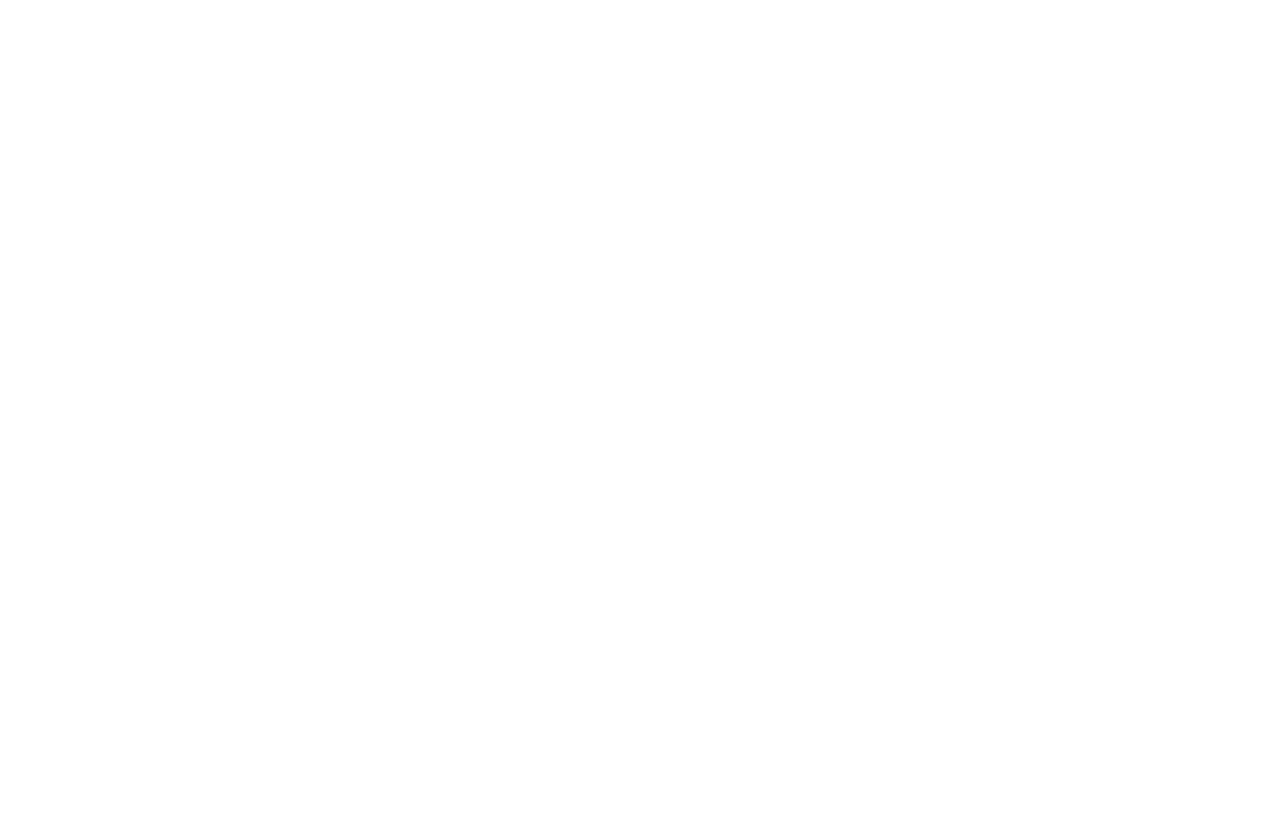
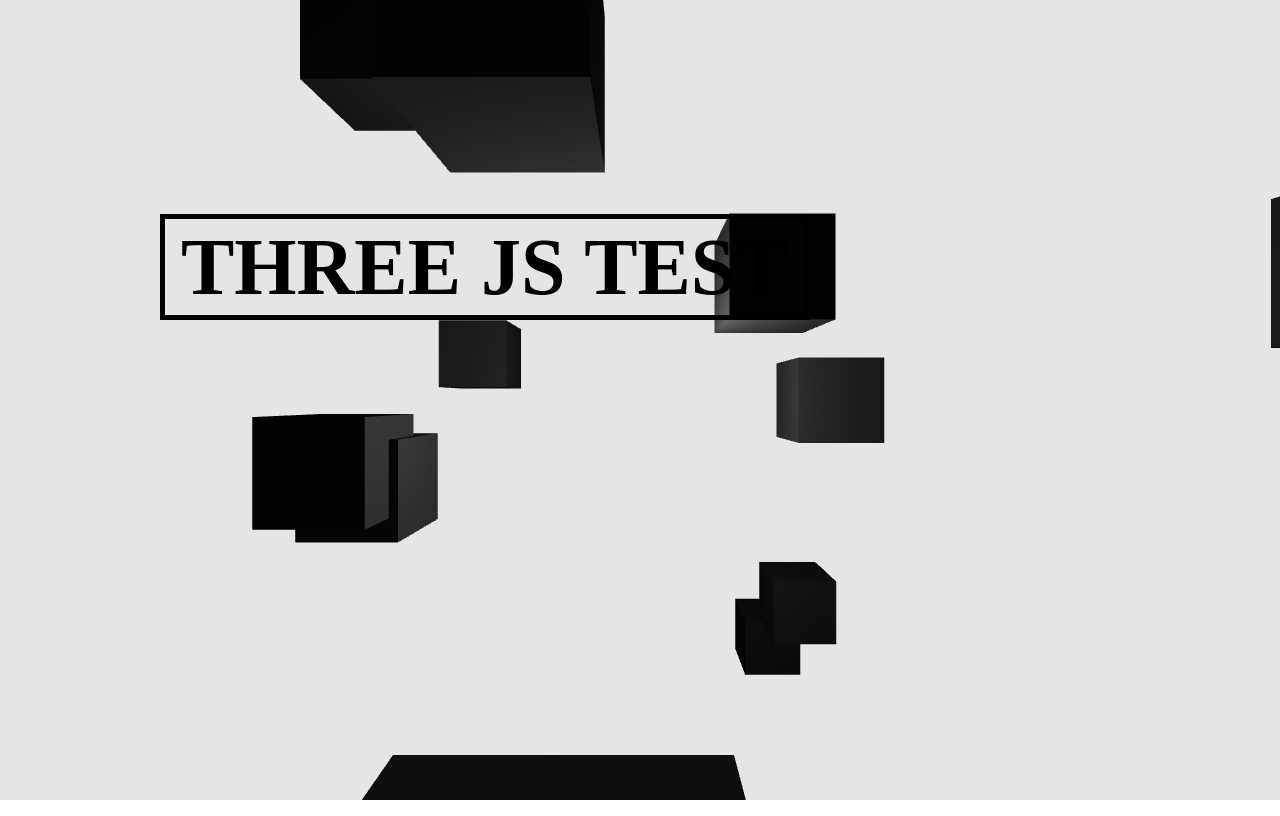
Before and after one commit to COFFEEEADDICT/Three.js-Practice, a plain HTML site: page index.html in a window 1280 px wide. Drawn offline with nearby package versions, Linux system fonts and the light colour scheme; animation ran at ten frames a second.

Commit message:
three js in + css

```diff
--- a/css/main.css
+++ b/css/main.css
@@ -0,0 +1,22 @@
+body {
+	margin: 0;
+	height: 100hv;
+}
+
+canvas {
+	display: block;
+}
+
+h1 {
+	position: absolute;
+	top: 2em;
+	left: 2em;
+
+	font-family: Montserrat;
+	font-size: 5em;
+	text-transform: uppercase;
+	width: auto;
+	line-height: 0.8em;
+	border: 5px solid black;
+	padding: 0.2em;
+}
--- a/index.html
+++ b/index.html
@@ -11,6 +11,7 @@
 		<script src="https://cdnjs.cloudflare.com/ajax/libs/gsap/2.1.2/TweenMax.min.js"></script>
 		<!-- <script src="https://cdnjs.cloudflare.com/ajax/libs/dat-gui/0.7.5/dat.gui.min.js"></script> -->
 
+		<h1>three js test</h1>
 		<script>
 			var scene = new THREE.Scene();
 			var camera = new THREE.PerspectiveCamera(
@@ -19,6 +20,7 @@
 				0.1,
 				1000
 			);
+			camera.position.z = 5;
 			var renderer = new THREE.WebGLRenderer({ antialias: true });
 			renderer.setClearColor("#e5e5e5");
 			renderer.setSize(window.innerWidth, window.innerHeight);
@@ -27,8 +29,80 @@
 			window.addEventListener("resize", () => {
 				renderer.setSize(window.innerWidth, window.innerHeight);
 				camera.aspect = window.innerWidth / window.innerHeight;
-				camera.updateProjectMatrix;
+				camera.updateProjectionMatrix;
 			});
+
+			var raycaster = new THREE.Raycaster();
+			var mouse = new THREE.Vector2();
+
+			//box1
+			var geometry = new THREE.BoxGeometry(1, 1, 1);
+			var material = new THREE.MeshLambertMaterial({ color: 0xdcdcdc });
+			// var mesh = new THREE.Mesh(geometry, material);
+
+			// scene.add(mesh);
+
+			meshX = -10;
+			for (var i = 0; i < 15; i++) {
+				var mesh = new THREE.Mesh(geometry, material);
+				mesh.position.x = (Math.random() - 0.5) * 10;
+				mesh.position.y = (Math.random() - 0.5) * 10;
+				mesh.position.z = (Math.random() - 0.5) * 10;
+				scene.add(mesh);
+				meshX += 1;
+			}
+
+			var light = new THREE.PointLight(0xffffff, 1, 1000);
+			light.position.set(0, 0, 0);
+			scene.add(light);
+
+			var light = new THREE.PointLight(0xffffff, 2, 1000);
+			light.position.set(0, 0, 25);
+			scene.add(light);
+
+			//keeps aspect ratio and - no tear/stretching
+			var render = function () {
+				requestAnimationFrame(render);
+
+				renderer.render(scene, camera);
+			};
+
+			function onMouseMove(event) {
+				event.preventDefault();
+				mouse.x = (event.clientX / window.innerWidth) * 2 - 1;
+				mouse.y = -(event.clientY / window.innerHeight) * 2 + 1;
+				raycaster.setFromCamera(mouse, camera);
+
+				var intersects = raycaster.intersectObjects(scene.children, true);
+				for (var i = 0; i < intersects.length; i++) {
+					this.tl = new TimelineMax();
+					this.tl.to(intersects[i].object.scale, 1, {
+						x: 2,
+						ease: Expo.easeOut,
+					});
+					this.tl.to(intersects[i].object.scale, 0.5, {
+						x: 0.5,
+						ease: Expo.easeOut,
+					});
+					this.tl.to(intersects[i].object.position, 0.5, {
+						x: 2,
+						ease: Expo.easeOut,
+					});
+					this.tl.to(
+						intersects[i].object.rotation,
+						0.5,
+						{
+							y: Math.PI * 0.5,
+							ease: Expo.easeOut,
+						},
+						"=-1.5"
+					);
+				}
+			}
+
+			render();
+
+			window.addEventListener("mousemove", onMouseMove);
 		</script>
 	</body>
 </html>
```
